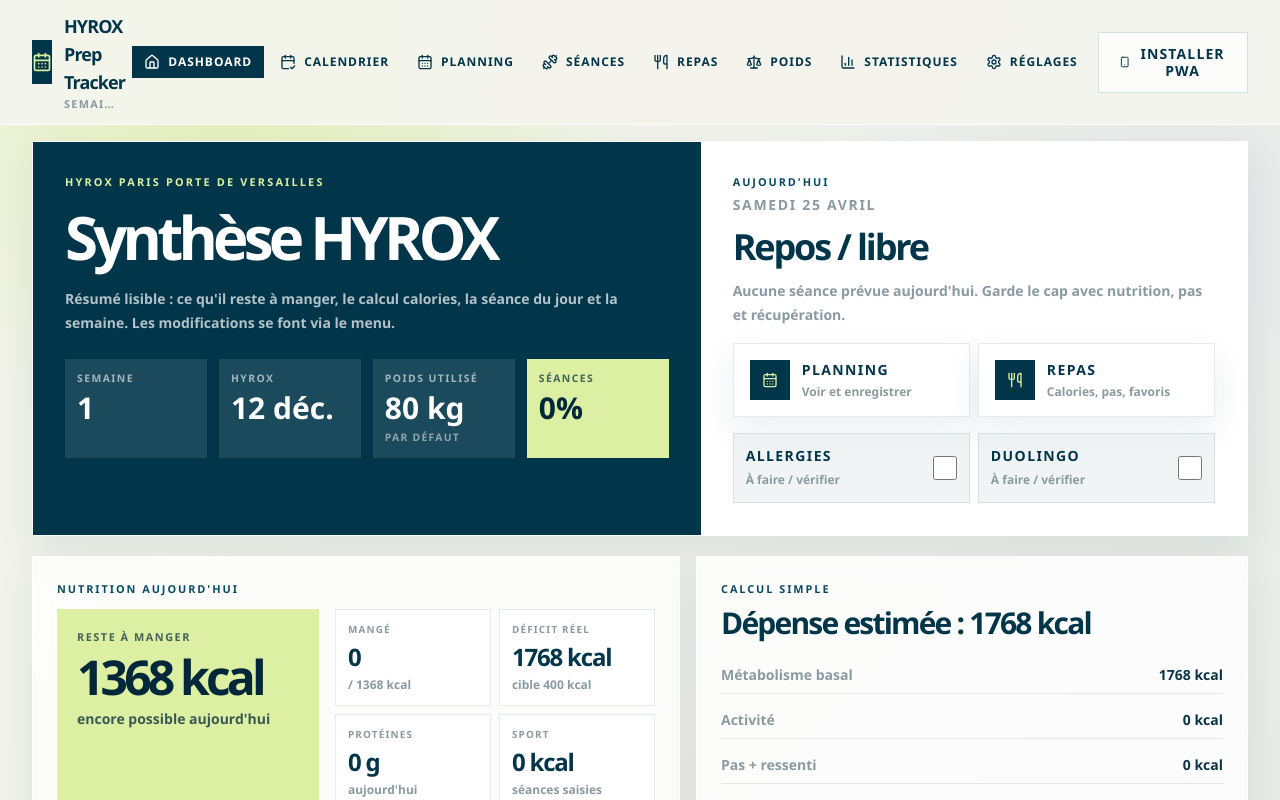
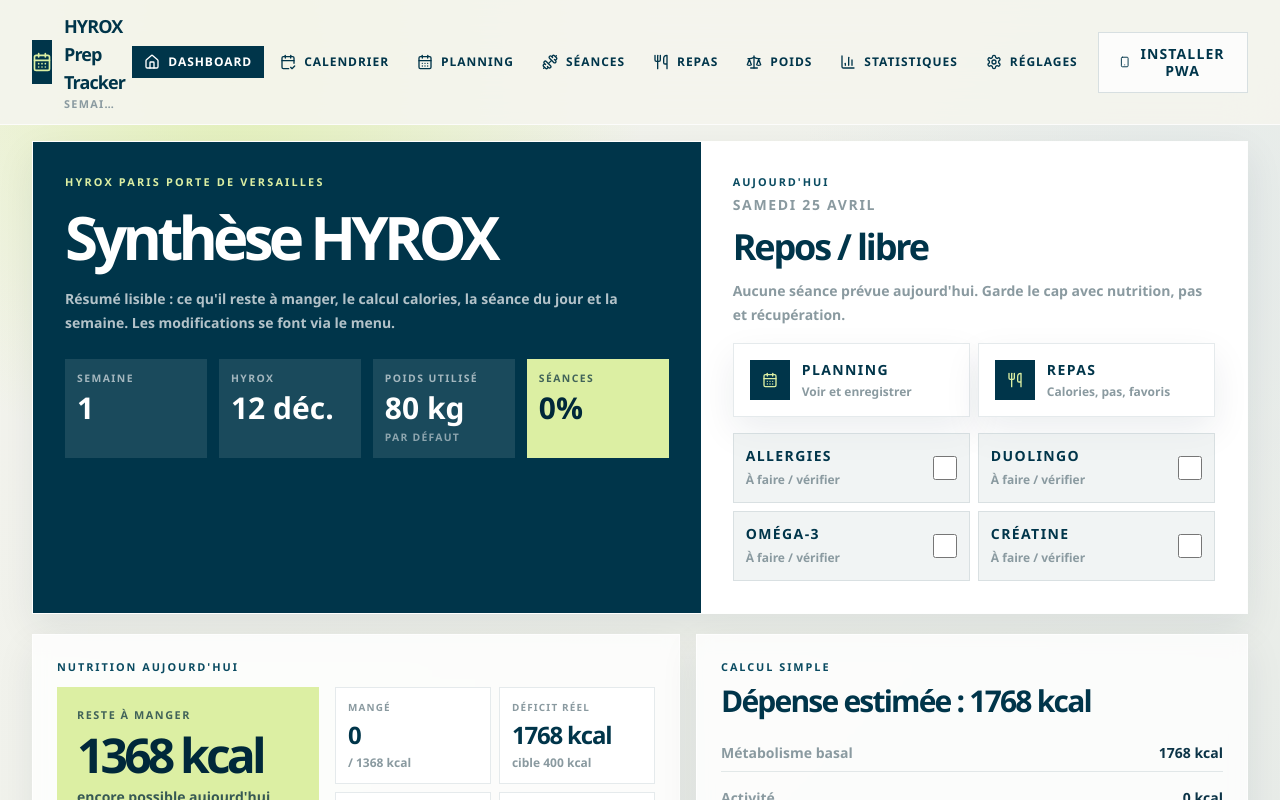
Before and after one commit to lbelhomme-pc/sport-perso, a React (Vite) app: page / in a window 1280 px wide. Shown: the top 800 px of the page. Built offline with nearby package versions, Linux system fonts and the light colour scheme.

Commit message:
Add supplement daily habits

```diff
--- a/src/hooks/useDailyHabits.ts
+++ b/src/hooks/useDailyHabits.ts
@@ -4,7 +4,9 @@ import { useStoredData } from "./useStoredData";
 
 export const DAILY_HABIT_LABELS: Record<DailyHabitType, string> = {
   allergies: "Allergies",
-  duolingo: "Duolingo"
+  duolingo: "Duolingo",
+  omega3: "Oméga-3",
+  creatine: "Créatine"
 };
 
 export function useDailyHabits(date?: string) {
--- a/src/pages/CalendarPage.tsx
+++ b/src/pages/CalendarPage.tsx
@@ -22,7 +22,7 @@ import { useStoredData } from "../hooks/useStoredData";
 import type { DailyHabitType } from "../types";
 import { getTotalWeeks, getWeekIndexForDate, toISODate } from "../utils/dates";
 
-const habitOrder: DailyHabitType[] = ["allergies", "duolingo"];
+const habitOrder: DailyHabitType[] = ["allergies", "duolingo", "omega3", "creatine"];
 
 export default function CalendarPage() {
   const { settings } = useSettings();
--- a/src/pages/DashboardPage.tsx
+++ b/src/pages/DashboardPage.tsx
@@ -167,6 +167,8 @@ export default function DashboardPage() {
             <div className="grid gap-2 sm:grid-cols-2">
               <DailyHabitCheck type="allergies" date={dashboard.today} checked={getHabit(dashboard.today, "allergies")} onToggle={toggleHabit} />
               <DailyHabitCheck type="duolingo" date={dashboard.today} checked={getHabit(dashboard.today, "duolingo")} onToggle={toggleHabit} />
+              <DailyHabitCheck type="omega3" date={dashboard.today} checked={getHabit(dashboard.today, "omega3")} onToggle={toggleHabit} />
+              <DailyHabitCheck type="creatine" date={dashboard.today} checked={getHabit(dashboard.today, "creatine")} onToggle={toggleHabit} />
             </div>
           </div>
         </div>
--- a/src/services/storageService.ts
+++ b/src/services/storageService.ts
@@ -128,7 +128,7 @@ const dailyContextSchema = z.object({
 
 const dailyHabitSchema = z.object({
   date: z.string(),
-  type: z.enum(["allergies", "duolingo"]),
+  type: z.enum(["allergies", "duolingo", "omega3", "creatine"]),
   completed: z.boolean().default(false),
   updatedAt: z.string().optional()
 });
--- a/src/types/index.ts
+++ b/src/types/index.ts
@@ -18,7 +18,7 @@ export type EnergyLevel = "fatigue" | "normal" | "strong";
 
 export type BmrSex = "male" | "female";
 
-export type DailyHabitType = "allergies" | "duolingo";
+export type DailyHabitType = "allergies" | "duolingo" | "omega3" | "creatine";
 
 export type DailyContext = {
   date: string;
```
